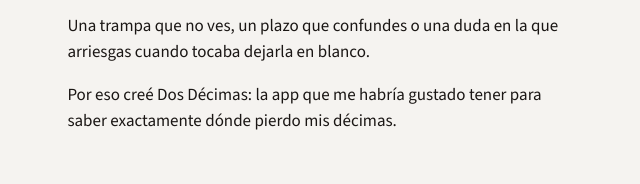
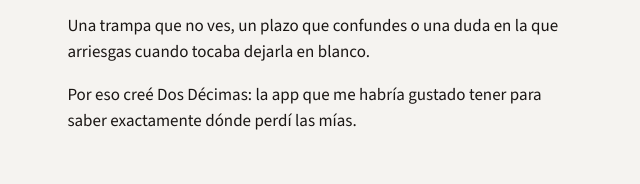
Before and after one commit to aleruizugr/ruvi-web, a plain HTML site: page dos-decimas/index.html in a window 1280 px wide. Shown: the part 1796-1980 px from the top of the page, 494-1134 px from the left. Drawn offline with nearby package versions, Linux system fonts and the light colour scheme.

Commit message:
Portada: «dónde perdí las mías» (menos «décimas» seguidas)
Co-Authored-By: Claude Opus 5.5 <noreply@anthropic.com>

```diff
--- a/dos-decimas/index.html
+++ b/dos-decimas/index.html
@@ -392,7 +392,7 @@ h1,h2,h3{overflow-wrap:break-word;min-width:0;text-wrap:balance}
     <div>
       <p>Me faltaron dos aciertos más, o cuatro fallos que tendría que haber dejado en blanco. Con un margen así, cada pregunta cuenta.</p>
       <p>Una trampa que no ves, un plazo que confundes o una duda en la que arriesgas cuando tocaba dejarla en blanco.</p>
-      <p>Por eso creé Dos Décimas: la app que me habría gustado tener para saber exactamente dónde pierdo mis décimas.</p>
+      <p>Por eso creé Dos Décimas: la app que me habría gustado tener para saber exactamente dónde perdí las mías.</p>
     </div>
   </div>
   <ul class="v-cifras rev">
```
